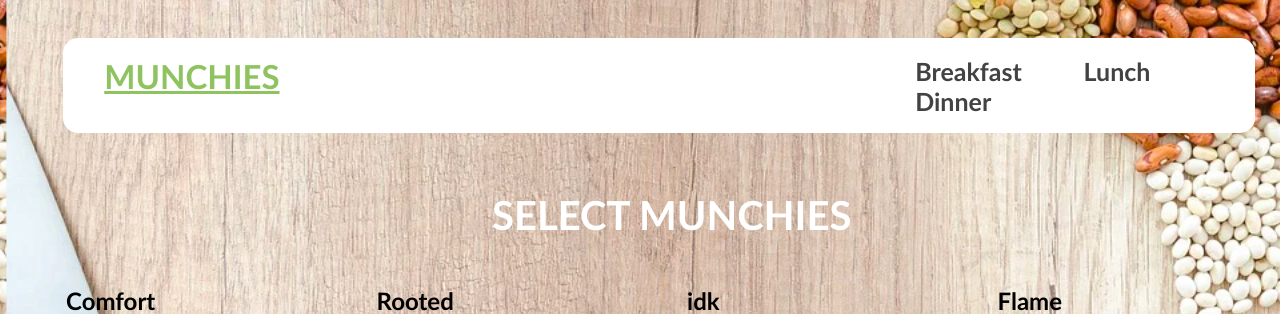
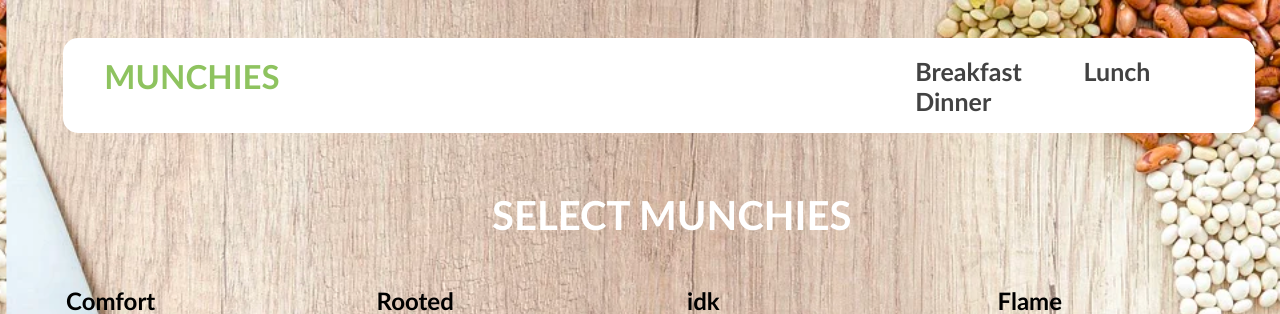
Before and after one commit to amamywang/wildhacks-project, a Flask app: page /breakfast.html in a window 1280 px wide. Shown: the top 314 px of the page. Run offline with Flask 2, Linux system fonts and the light colour scheme; parts of the project's set-up code (start-up, migrations or seed data) failed here and were passed over.

Commit message:
hyperlink fix

```diff
--- a/templates/breakfast.html
+++ b/templates/breakfast.html
@@ -8,7 +8,7 @@
 <body>
 
   <div class="topnav">
-    <a href="index.html" id="nu-header">MUNCHIES</a>
+    <a href="index.html" style="text-decoration: none;" id="nu-header">MUNCHIES</a>
     <a href="breakfast.html" id="nav-header" style="text-decoration: none;">Breakfast</a>
     <a href="lunch.html" id="nav-header" style="text-decoration: none;">Lunch</a>
     <a href="dinner.html" id="nav-header" style="text-decoration: none;">Dinner</a>
```
